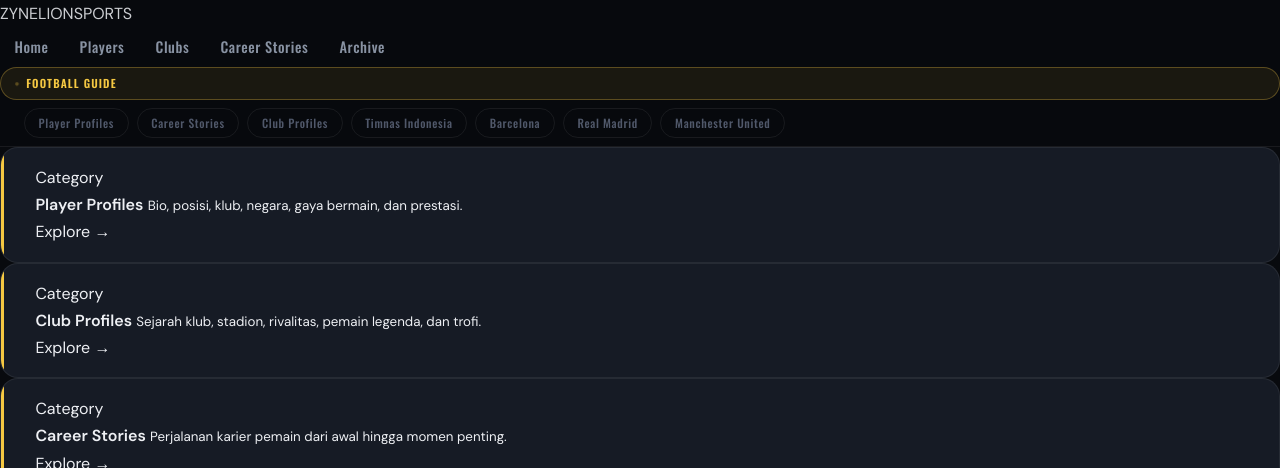
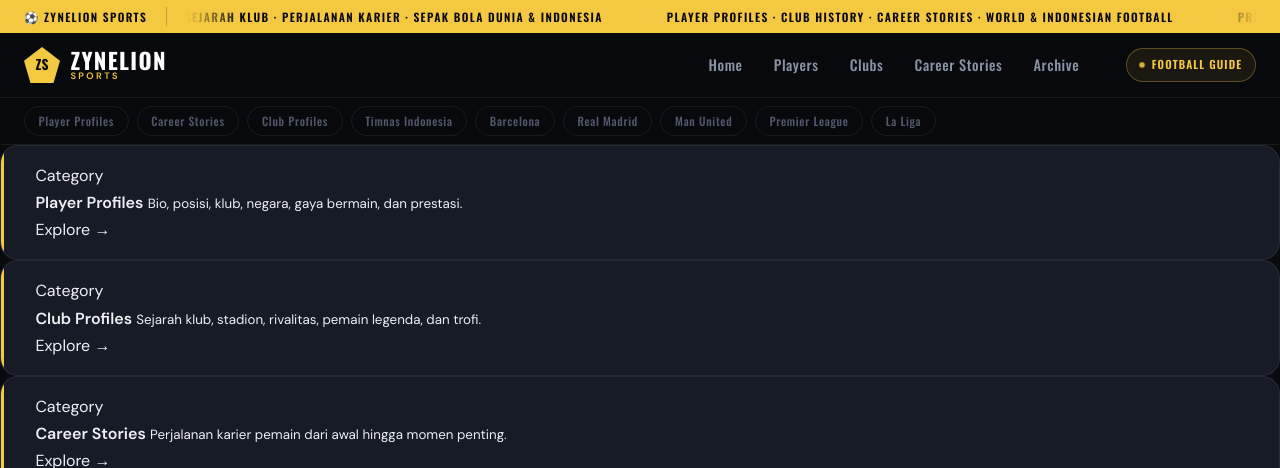
Before and after one commit to vwebe/daily-indonesia, a Jekyll site: the page built from index.html, in a window 1280 px wide and 900 px high, cut to the strip 0-468 px from the top of the window. Built offline with Jekyll 4.4.1, drawn with Linux system fonts in a browser that asks for light colours; some web fonts are replaced; part of the change alters nothing that is shown; some of the changed text lies outside the part shown.

Commit message:
Add files via upload

```diff
--- a/_includes/animations.html
+++ b/_includes/animations.html
@@ -1,79 +1,11 @@
 <script>
-// ── SCROLL REVEAL ──
-const revealObserver = new IntersectionObserver((entries) => {
-  entries.forEach(el => {
-    if (el.isIntersecting) {
-      el.target.classList.add('revealed');
-      revealObserver.unobserve(el.target);
-    }
+// Active nav link highlighting
+(function(){
+  var path = window.location.pathname;
+  document.querySelectorAll('.nav-link').forEach(function(a){
+    var href = a.getAttribute('href');
+    if(href && href !== '/' && path.startsWith(href)) a.classList.add('active');
+    else if(href === '/' && (path === '/' || path === '/index.html')) a.classList.add('active');
   });
-}, { threshold: 0.08, rootMargin: '0px 0px -40px 0px' });
-
-document.querySelectorAll('.post-card, .latest-item, .lead-card, .latest-panel, .score-card, .more-news-list a, .article').forEach((el, i) => {
-  el.classList.add('reveal');
-  el.style.transitionDelay = `${(i % 6) * 60}ms`;
-  revealObserver.observe(el);
-});
-
-// ── TICKER SCROLL ──
-const ticker = document.querySelector('.news-ticker span');
-if (ticker) {
-  const text = ticker.textContent;
-  ticker.innerHTML = `<span class="ticker-inner">${text}&nbsp;&nbsp;&nbsp;|&nbsp;&nbsp;&nbsp;${text}&nbsp;&nbsp;&nbsp;|&nbsp;&nbsp;&nbsp;${text}</span>`;
-}
-
-// ── SCORE CARD ENTRANCE ──
-document.querySelectorAll('.score-card').forEach((el, i) => {
-  el.style.animationDelay = `${i * 80}ms`;
-  el.classList.add('score-enter');
-});
-
-// ── HERO IMAGE PARALLAX (subtle) ──
-const leadImg = document.querySelector('.lead-image img');
-if (leadImg) {
-  window.addEventListener('scroll', () => {
-    const scrolled = window.scrollY;
-    leadImg.style.transform = `translateY(${scrolled * 0.08}px)`;
-  }, { passive: true });
-}
-
-// ── NAV LINK ACTIVE STATE ──
-const currentPath = window.location.pathname;
-document.querySelectorAll('.nav-link').forEach(link => {
-  if (link.getAttribute('href') === currentPath ||
-      (currentPath === '/' && link.getAttribute('href') === '/')) {
-    link.classList.add('nav-active');
-  }
-});
-
-// ── CARD TILT on hover ──
-document.querySelectorAll('.post-card, .lead-card').forEach(card => {
-  card.addEventListener('mousemove', e => {
-    const rect = card.getBoundingClientRect();
-    const x = (e.clientX - rect.left) / rect.width - 0.5;
-    const y = (e.clientY - rect.top) / rect.height - 0.5;
-    card.style.transform = `translateY(-5px) rotateX(${-y * 4}deg) rotateY(${x * 4}deg)`;
-  });
-  card.addEventListener('mouseleave', () => {
-    card.style.transform = '';
-  });
-});
-
-// ── HEADER SCROLL SHRINK ──
-const header = document.querySelector('.site-header');
-window.addEventListener('scroll', () => {
-  if (window.scrollY > 60) {
-    header.classList.add('scrolled');
-  } else {
-    header.classList.remove('scrolled');
-  }
-}, { passive: true });
-
-// ── NUMBER COUNT-UP on scores ──
-document.querySelectorAll('.sk').forEach(el => {
-  const final = el.textContent;
-  el.setAttribute('data-final', final);
-  el.textContent = '–';
-  setTimeout(() => { el.textContent = final; }, 600 + Math.random() * 400);
-});
+})();
 </script>
--- a/_includes/footer.html
+++ b/_includes/footer.html
@@ -12,6 +12,7 @@
         <a href="{{ '/players/' | relative_url }}">Players</a>
         <a href="{{ '/clubs/' | relative_url }}">Clubs</a>
         <a href="{{ '/stories/' | relative_url }}">Career Stories</a>
+        <a href="{{ '/archive/' | relative_url }}">Archive</a>
       </div>
       <div class="footer-col">
         <h4>Topik Utama</h4>
@@ -22,8 +23,8 @@
       </div>
       <div class="footer-col">
         <h4>Info Situs</h4>
+        <a href="{{ '/about/' | relative_url }}">Tentang</a>
         <a href="{{ '/archive/' | relative_url }}">Archive</a>
-        <a href="{{ '/about/' | relative_url }}">Tentang</a>
         <a href="{{ '/sitemap.xml' | relative_url }}">Sitemap</a>
         <a href="{{ '/feed.xml' | relative_url }}">RSS Feed</a>
       </div>
@@ -31,7 +32,7 @@
   </div>
 
   <div class="footer-bottom">
-    <p>&copy; {{ site.time | date: "%Y" }} Zynelion Sports · <a href="https://sports.zynelion.com">sports.zynelion.com</a></p>
-    <p>Football profiles, club history, and career stories.</p>
+    <p>&copy; {{ site.time | date: "%Y" }} Zynelion Sports &middot; <a href="https://sports.zynelion.com">sports.zynelion.com</a></p>
+    <p>Football profiles, club history &amp; career stories.</p>
   </div>
 </footer>
--- a/_includes/head.html
+++ b/_includes/head.html
@@ -26,7 +26,7 @@
   <!-- Google Fonts -->
   <link rel="preconnect" href="https://fonts.googleapis.com">
   <link rel="preconnect" href="https://fonts.gstatic.com" crossorigin>
-  <link href="https://fonts.googleapis.com/css2?family=Bebas+Neue&family=Barlow+Condensed:ital,wght@0,400;0,600;0,700;0,800;1,700&family=Inter:wght@400;500;600;700&display=swap" rel="stylesheet">
+  <link href="https://fonts.googleapis.com/css2?family=Oswald:wght@400;500;600;700&family=Playfair+Display:ital,wght@0,700;0,900;1,700&family=DM+Sans:ital,opsz,wght@0,9..40,300;0,9..40,400;0,9..40,500;0,9..40,600;1,9..40,400&display=swap" rel="stylesheet">
 
   <!-- CSS -->
   <link rel="stylesheet" href="{{ '/assets/css/style.css' | relative_url }}">
--- a/_includes/header.html
+++ b/_includes/header.html
@@ -1,11 +1,27 @@
+<!-- Top bar ticker -->
+<div class="top-bar">
+  <span class="top-bar-label">⚽ Zynelion Sports</span>
+  <div class="top-bar-ticker">
+    <div class="ticker-track">
+      <span>Profil Pemain · Sejarah Klub · Perjalanan Karier · Sepak Bola Dunia & Indonesia</span>
+      <span>Player Profiles · Club History · Career Stories · World & Indonesian Football</span>
+      <span>Profil Pemain · Sejarah Klub · Perjalanan Karier · Sepak Bola Dunia & Indonesia</span>
+      <span>Player Profiles · Club History · Career Stories · World & Indonesian Football</span>
+    </div>
+  </div>
+</div>
+
 <header class="site-header">
-  <div class="header-inner">
+  <div class="header-main">
     <a class="brand" href="{{ '/' | relative_url }}">
-
-      <span class="brand-text">ZYNELION<span class="brand-accent">SPORTS</span></span>
+      <div class="brand-gem">ZS</div>
+      <div class="brand-wordmark">
+        <span class="brand-top">ZYNELION</span>
+        <span class="brand-bottom">Sports</span>
+      </div>
     </a>
 
-    <nav class="site-nav">
+    <nav class="site-nav" aria-label="Main navigation">
       <a href="{{ '/' | relative_url }}" class="nav-link">Home</a>
       <a href="{{ '/players/' | relative_url }}" class="nav-link">Players</a>
       <a href="{{ '/clubs/' | relative_url }}" class="nav-link">Clubs</a>
@@ -17,9 +33,19 @@
       <span class="live-dot"></span>
       <span>FOOTBALL GUIDE</span>
     </div>
+
+    <button class="menu-toggle" aria-label="Toggle navigation" onclick="this.closest('.site-header').querySelector('.mobile-nav').classList.toggle('open')">☰</button>
   </div>
 
-  <div class="header-categories">
+  <nav class="mobile-nav" aria-label="Mobile navigation">
+    <a href="{{ '/' | relative_url }}" class="nav-link">Home</a>
+    <a href="{{ '/players/' | relative_url }}" class="nav-link">Players</a>
+    <a href="{{ '/clubs/' | relative_url }}" class="nav-link">Clubs</a>
+    <a href="{{ '/stories/' | relative_url }}" class="nav-link">Career Stories</a>
+    <a href="{{ '/archive/' | relative_url }}" class="nav-link">Archive</a>
+  </nav>
+
+  <div class="header-cats">
     <div class="cats-inner">
       <a href="{{ '/players/' | relative_url }}" class="cat-pill">Player Profiles</a>
       <a href="{{ '/stories/' | relative_url }}" class="cat-pill">Career Stories</a>
@@ -27,7 +53,9 @@
       <a href="{{ '/tags/' | relative_url }}#timnas-indonesia" class="cat-pill">Timnas Indonesia</a>
       <a href="{{ '/tags/' | relative_url }}#barcelona" class="cat-pill">Barcelona</a>
       <a href="{{ '/tags/' | relative_url }}#real-madrid" class="cat-pill">Real Madrid</a>
-      <a href="{{ '/tags/' | relative_url }}#manchester-united" class="cat-pill">Manchester United</a>
+      <a href="{{ '/tags/' | relative_url }}#manchester-united" class="cat-pill">Man United</a>
+      <a href="{{ '/tags/' | relative_url }}#premier-league" class="cat-pill">Premier League</a>
+      <a href="{{ '/tags/' | relative_url }}#la-liga" class="cat-pill">La Liga</a>
     </div>
   </div>
 </header>
```
